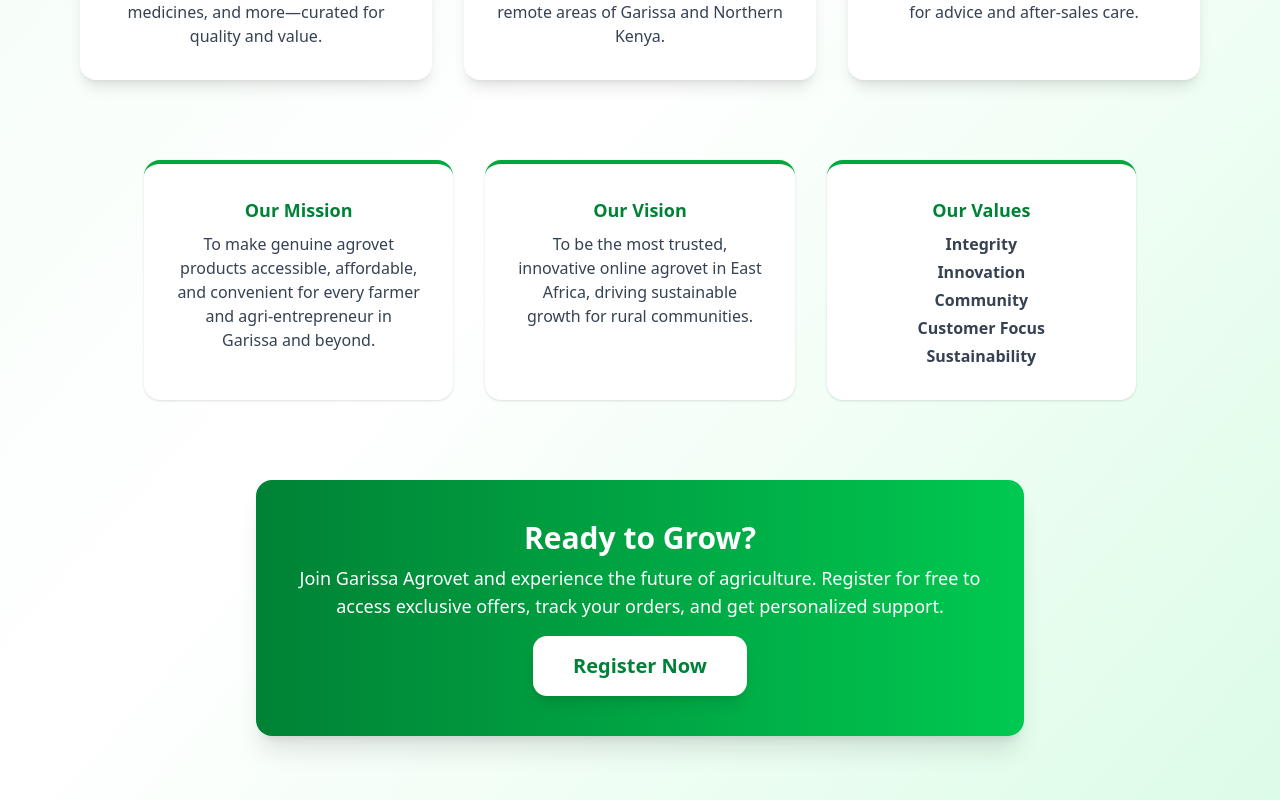
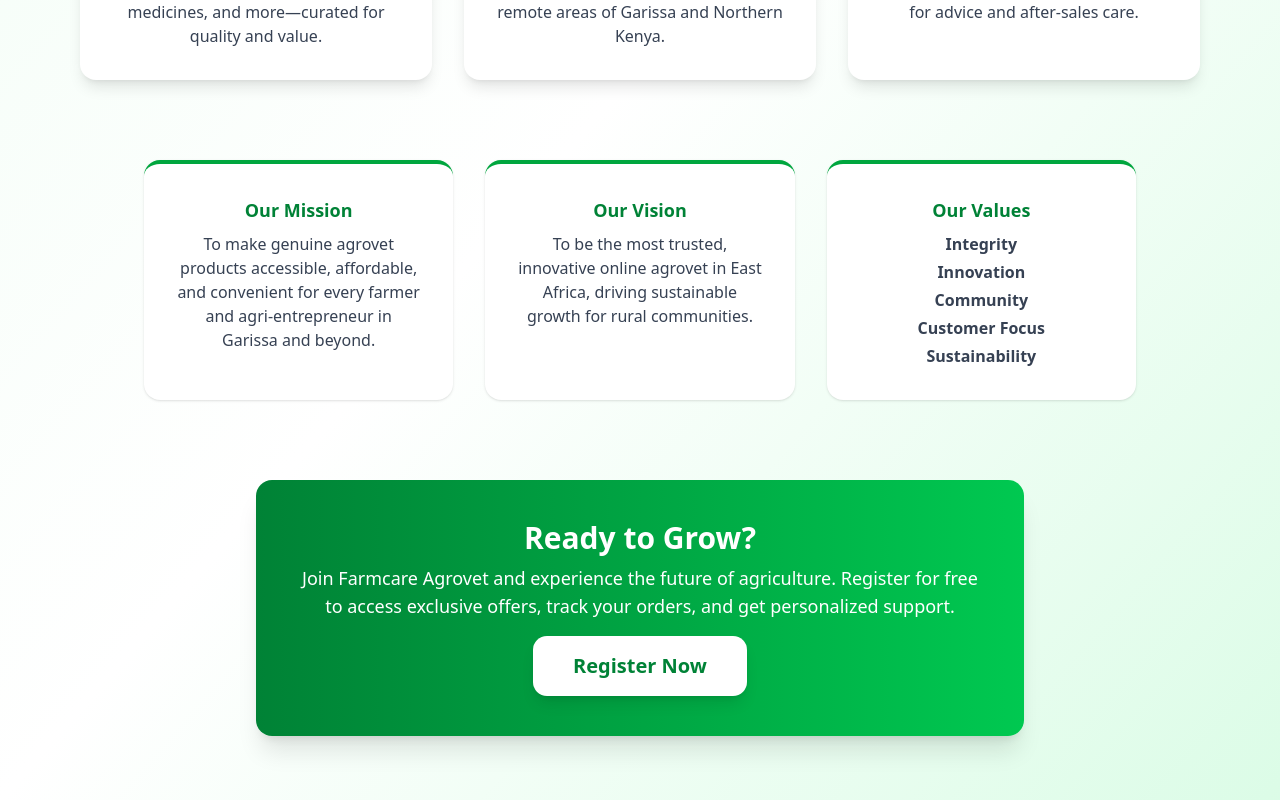
Before and after one commit to Abdull-004/final-proj-frontend, a React (Vite) app: page / in a window 1280 px wide. Shown: the part 716-1516 px from the top of the page. Built offline with nearby package versions, Linux system fonts and the light colour scheme; no server answers.

Commit message:
still changing the names

```diff
--- a/src/About.jsx
+++ b/src/About.jsx
@@ -58,7 +58,7 @@
             <section className="max-w-3xl mx-auto mt-20 text-center">
                 <div className="bg-gradient-to-r from-green-700 to-green-500 rounded-2xl p-10 shadow-xl">
                     <h2 className="text-3xl font-bold text-white mb-2">Ready to Grow?</h2>
-                    <p className="text-white mb-4 text-lg">Join Garissa Agrovet and experience the future of agriculture. Register for free to access exclusive offers, track your orders, and get personalized support.</p>
+                    <p className="text-white mb-4 text-lg">Join Farmcare Agrovet and experience the future of agriculture. Register for free to access exclusive offers, track your orders, and get personalized support.</p>
                     <a href="/account" className="inline-block bg-white text-green-700 font-bold px-10 py-4 rounded-xl text-xl shadow-lg hover:bg-green-100 transition">Register Now</a>
                 </div>
             </section>
```
